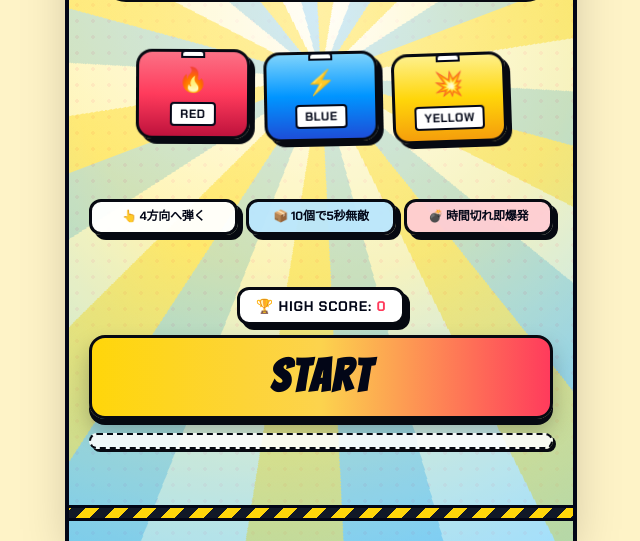
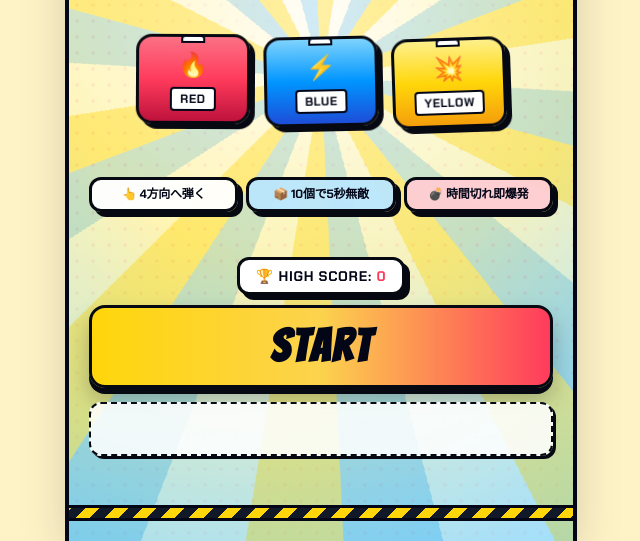
Before and after one commit to 7vfh2hj7kn-crypto/panic-bombe, a plain HTML site: page index.html in a window 1280 px wide. Shown: the part 259-800 px from the top of the page, without its empty margins (319-959 px from the left). Drawn offline with nearby package versions, Linux system fonts and the light colour scheme; animation ran at ten frames a second.

Commit message:
Update index.html

```diff
--- a/index.html
+++ b/index.html
@@ -128,6 +128,7 @@
         }
         /* Non-intrusive ad slot styling kept separate from active gameplay & CTA tap targets */
         .ad-slot-frame {
+            min-height: 54px;
             border: 2.5px dashed #060911;
             background: rgba(255, 255, 255, 0.86);
             box-shadow: 3px 3px 0px #060911;
@@ -228,9 +229,8 @@
                 <button id="startBtn" type="button" class="no-wrap-badge arcade-btn w-full py-3.5 sm:py-4 rounded-2xl bg-gradient-to-r from-[#ffd60a] via-amber-300 to-[#ff3b5c] text-slate-950 font-display text-[clamp(2rem,8.5vw,2.85rem)] leading-none font-black tracking-wider cursor-pointer">
                     START
                 </button>
-
                 <!-- Below-title ad slot placeholder (separated from START so accidental taps are avoided) -->
-                <div id="titleAdSlot" data-ad-slot="title-bottom" class="ad-slot-frame w-full rounded-xl px-3 py-1.5 mt-1 flex items-center justify-center overflow-hidden gap-2 text-[10px] sm:text-[11px] font-extrabold text-slate-600 min-w-0">
+                <div id="titleAdSlot" data-ad-slot="title-bottom" class="ad-slot-frame w-full rounded-xl px-2 py-1.5 mt-1 flex items-center justify-center gap-2 text-[10px] sm:text-[11px] font-extrabold text-slate-600 min-w-0">
                     <!-- admax -->
 <div class="admax-ads" data-admax-id="18454b899401fc4e011f6e08847c4d1f" style="display:inline-block;"></div>
 <script type="text/javascript">(admaxads = window.admaxads || []).push({admax_id: "18454b899401fc4e011f6e08847c4d1f",type: "banner"});</script>
@@ -295,9 +295,8 @@
                         TITLE
                     </button>
                 </div>
-
                 <!-- Below-Game-Over-buttons ad slot placeholder (spaced below TITLE button to avoid mis-taps) -->
-                <div id="gameoverAdSlot" data-ad-slot="gameover-bottom" class="ad-slot-frame w-full rounded-xl px-3 py-1.5 mt-3.5 flex items-center justify-center overflow-hidden gap-2 text-[10px] sm:text-[11px] font-extrabold text-slate-600 min-w-0">
+                <div id="gameoverAdSlot" data-ad-slot="gameover-bottom" class="ad-slot-frame w-full rounded-xl px-2 py-1.5 mt-3.5 flex items-center justify-center gap-2 text-[10px] sm:text-[11px] font-extrabold text-slate-600 min-w-0">
                     <!-- admax -->
 <div class="admax-ads" data-admax-id="2c638b6abb9fdf6bc237afd5ef33f13d" style="display:inline-block;"></div>
 <script type="text/javascript">(admaxads = window.admaxads || []).push({admax_id: "2c638b6abb9fdf6bc237afd5ef33f13d",type: "banner"});</script>
```
